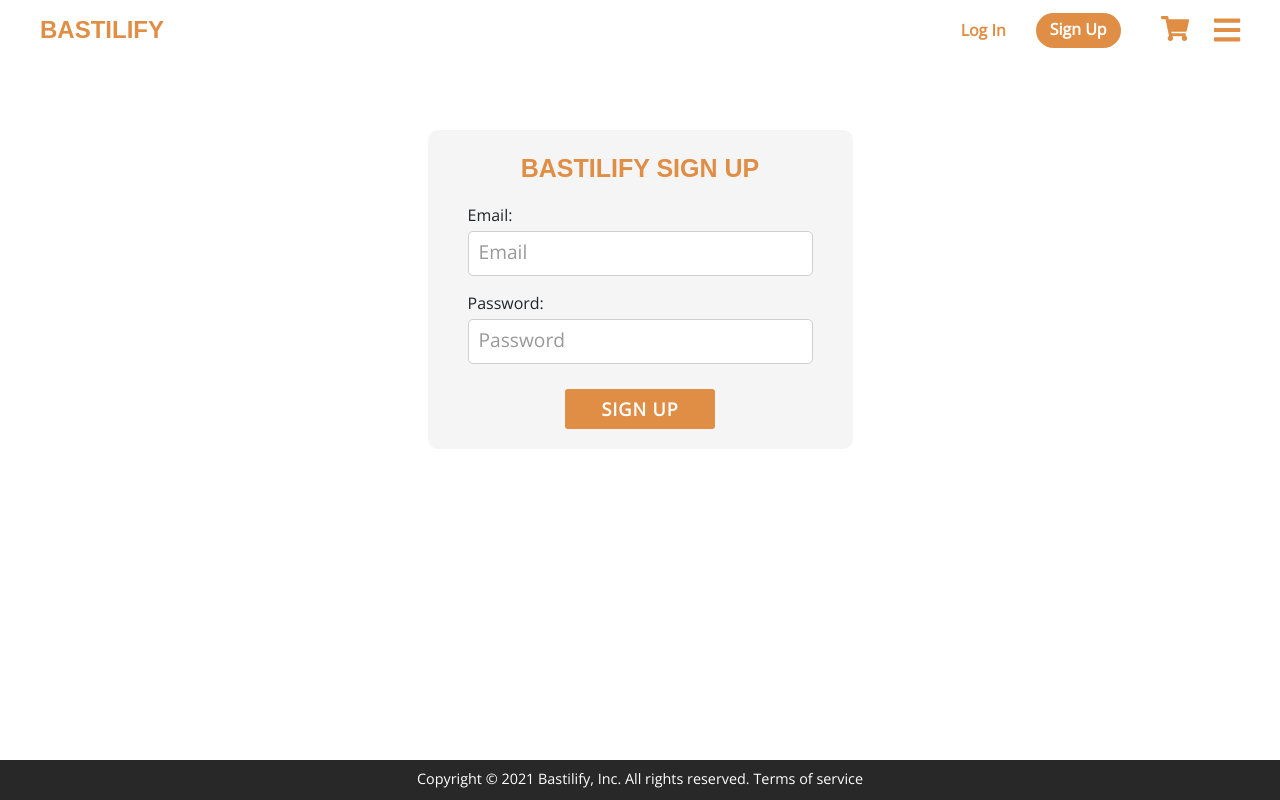
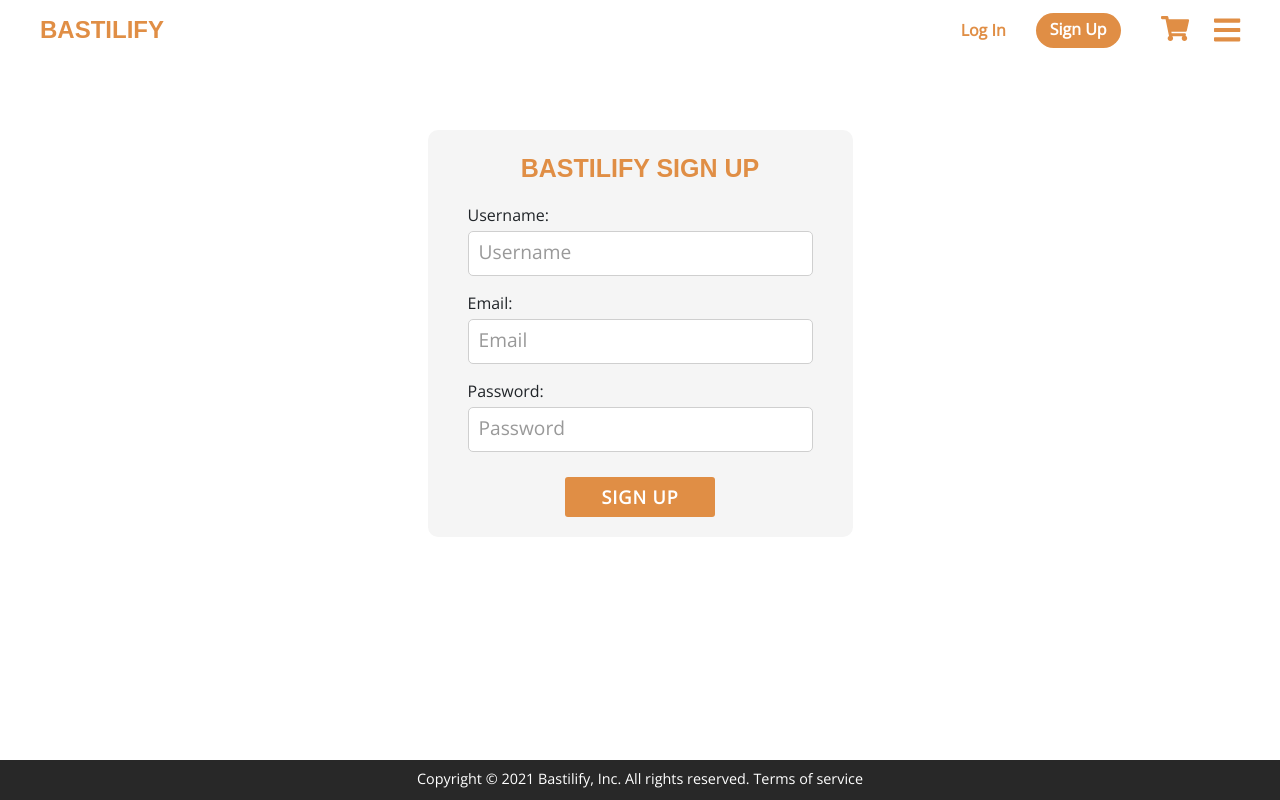
Before and after one commit to valtur11/Bastilify, a React (Create React App) app in the folder client/: page /signup in a window 1280 px wide. Built offline with nearby package versions, Linux system fonts and the light colour scheme; a web font is replaced by a local one.

Commit message:
ADD axios req for users and UPDATE login and signup pages

```diff
--- a/client/src/components/Form.js
+++ b/client/src/components/Form.js
@@ -28,7 +28,14 @@ class Form extends React.Component {
             line_items: this.props.products
         }
 
-        await axios.post('https://bastilify-api.herokuapp.com/api/orders', data, { headers: { 'Content-Type': 'application/json' } })
+        await axios.request({
+            method: 'POST',
+            url: 'https://bastilify-api.herokuapp.com/api/orders',
+            data: data,
+            headers: {
+                'Content-Type': 'application/json'
+            }
+        })
         .then(res => {
             console.log(res.data);
             if(res.data){
--- a/client/src/components/Login.js
+++ b/client/src/components/Login.js
@@ -1,40 +1,66 @@
 import React from 'react';
+import axios from 'axios';
 import { Link } from 'react-router-dom';
 import styles from '../styles/Login.module.scss';
 
 class Login extends React.Component {
+    constructor(props) {
+        super(props);
+        this.state = {
+            email: '',
+            password: ''
+        }
+    }
 
     handleChange = (e) => {
         e.preventDefault();
         const { name, value } = e.target;
 
         this.setState({ [name]: value });
+    };
+
+    handleSubmit = async(e) => {
+        e.preventDefault();
+
+        const data = {
+            email: this.state.email,
+            password: this.state.password
+        }
+
+        await axios.request({
+            method: 'POST',
+            url: 'https://bastilify-api.herokuapp.com/api/auth/signin',
+            data: data,
+            headers: {
+                'Content-Type': 'application/json'
+            }
+        })
+        .then(res => {
+            console.log(res.data);
+            if(res.data) {
+                window.location.assign("/")
+            }
+        })
+        .catch(err => {
+            console.log(err);
+        });
     }
 
     render() {
+        const { email, password } = this.state;
         return(
             <div>
                 <div className={styles.wrapper}>
                     <div className={styles.formwrapper}>
                         <div className={styles.formtitle}>Bastilify Login</div>
-                        <form>
-                            <div className={styles.username}>
-                                <label htmlFor="username">Username: </label>
-                                <input
-                                    name="username"
-                                    type="text"
-                                    onChange={this.handleChange}
-                                    placeholder="Username"
-                                    minLength="3"
-                                    required >
-                                </input>
-                            </div>
+                        <form onSubmit={this.handleSubmit}>
                             <div className={styles.email}>
                                 <label htmlFor="email">Email: </label>
                                 <input
                                     name="email"
                                     type="email"
                                     onChange={this.handleChange}
+                                    value={email}
                                     placeholder="Email"
                                     minLength="3"
                                     required >
@@ -46,6 +72,7 @@ class Login extends React.Component {
                                     name="password"
                                     type="password"
                                     onChange={this.handleChange}
+                                    value={password}
                                     placeholder="Password"
                                     required >
                                 </input>
--- a/client/src/components/SignUp.js
+++ b/client/src/components/SignUp.js
@@ -1,28 +1,79 @@
 import React from 'react';
+import axios from 'axios';
 import styles from '../styles/SignUp.module.scss';
 
 class SignUp extends React.Component {
+    constructor(props) {
+        super(props);
+        this.state = {
+            username: '',
+            email: '',
+            password: ''
+        }
+    };
 
     handleChange = (e) => {
         e.preventDefault();
         const { name, value } = e.target;
 
         this.setState({ [name]: value })
-    }
+    };
+
+    handleSubmit = async(e) => {
+        e.preventDefault();
+
+        const data = {
+            username: this.state.username,
+            email: this.state.email,
+            password: this.state.password
+        }
+
+        await axios.request({
+            method: 'POST',
+            url: 'https://bastilify-api.herokuapp.com/api/auth/signup',
+            data: data,
+            headers: {
+                'Content-Type': 'application/json'
+            }
+        })
+        .then(res => {
+            console.log(res.data);
+            if(res.data) {
+                window.location.assign("/login");
+            }
+        })
+        .catch(err => {
+            console.log(err);
+        });
+    };
 
     render() {
+        const { username, email, password } = this.state;
         return(
             <div>
                 <div className={styles.wrapper}>
                     <div className={styles.formwrapper}>
                         <div className={styles.formtitle}>Bastilify Sign Up</div>
-                        <form>
+                        <form onSubmit={this.handleSubmit}>
+                            <div className={styles.username}>
+                                <label htmlFor="username">Username: </label>
+                                <input
+                                    name="username"
+                                    type="text"
+                                    onChange={this.handleChange}
+                                    value={username}
+                                    placeholder="Username"
+                                    minLength="3"
+                                    required >
+                                </input>
+                            </div>
                             <div className={styles.email}>
                                 <label htmlFor="email">Email: </label>
                                 <input
                                     name="email"
                                     type="email"
                                     onChange={this.handleChange}
+                                    value={email}
                                     placeholder="Email"
                                     minLength="3"
                                     required >
@@ -34,6 +85,7 @@ class SignUp extends React.Component {
                                     name="password"
                                     type="password"
                                     onChange={this.handleChange}
+                                    value={password}
                                     placeholder="Password"
                                     required >
                                 </input>
--- a/client/src/styles/Login.module.scss
+++ b/client/src/styles/Login.module.scss
@@ -30,14 +30,14 @@
             display: flex;
             flex-wrap: wrap;
 
-            .username, .email, .password {
+            .email, .password {
                 display: flex;
                 flex-direction: column;
                 margin-bottom: 15px;
                 font-family: 'Open Sans', sans-serif;
             }
 
-            .email, .username, .password {
+            .email, .password {
                 width: 100%;
             }
 
--- a/client/src/styles/SignUp.module.scss
+++ b/client/src/styles/SignUp.module.scss
@@ -30,14 +30,14 @@
             display: flex;
             flex-wrap: wrap;
 
-            .email, .password {
+            .username, .email, .password {
                 display: flex;
                 flex-direction: column;
                 margin-bottom: 15px;
                 font-family: 'Open Sans', sans-serif;
             }
 
-            .email, .password {
+            .username, .email, .password {
                 width: 100%;
             }
 
```
